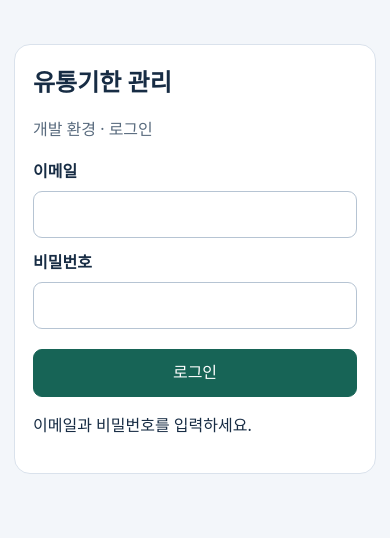
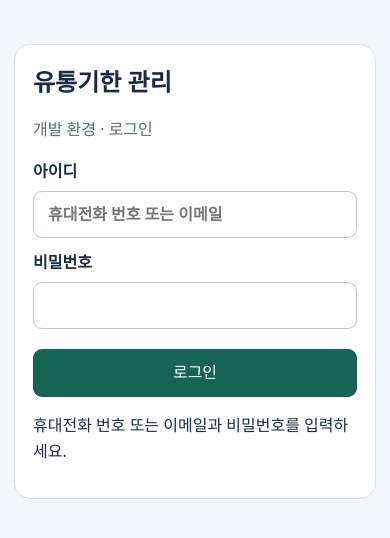
Before and after one commit to tndnjs321/ExpiryManager, a plain HTML site: page index.html in a window 390 px wide. Drawn offline with nearby package versions, Linux system fonts and the light colour scheme.

Commit message:
Accept Korean mobile number or email for password login

```diff
--- a/index.html
+++ b/index.html
@@ -25,7 +25,7 @@ dialog{width:min(540px,calc(100% - 28px));max-height:85vh;overflow-y:auto;border
 </style>
 
 <style>[hidden]{display:none!important}#authGate{max-width:480px;margin:auto;padding:24px 14px}#authGate label{margin:12px 0}#authGate input{margin-top:6px}#authGate button{width:100%;margin-top:8px}#authBar{margin-top:14px;padding:12px;border:1px solid #dae2ec;border-radius:9px;background:#fff}</style>
-<div id="authGate"><section><h1>유통기한 관리</h1><p class="muted">개발 환경 · 로그인</p><form id="authForm" hidden><label>이메일<input id="authEmail" type="email" autocomplete="username" required></label><label>비밀번호<input id="authPassword" type="password" autocomplete="current-password" required></label><button class="primary" id="authSubmit">로그인</button></form><p id="authStatus" role="status">연결 확인 중…</p><button id="authExit" hidden>로그아웃</button></section></div>
+<div id="authGate"><section><h1>유통기한 관리</h1><p class="muted">개발 환경 · 로그인</p><form id="authForm" hidden><label>아이디<input id="authEmail" type="text" autocomplete="username" autocapitalize="none" spellcheck="false" placeholder="휴대전화 번호 또는 이메일" required></label><label>비밀번호<input id="authPassword" type="password" autocomplete="current-password" required></label><button class="primary" id="authSubmit">로그인</button></form><p id="authStatus" role="status">연결 확인 중…</p><button id="authExit" hidden>로그아웃</button></section></div>
 <main id="appMain" hidden inert><header><div><span class="muted">BAKERY · STORE TOOLS</span><h1>유통기한 관리</h1><div id="today" class="muted"></div></div><button id="add" class="primary">상품 등록</button></header><div id="authBar" class="row"><div><strong id="authStore"></strong><div class="muted">개발용 · 상품 데이터는 이 브라우저에만 저장됩니다.</div></div><button id="appLogout">로그아웃</button></div>
 <div class="stats"><button data-view="active">관리 중<strong id="countActive">0</strong></button><button data-view="expired">기한 경과<strong id="countExpired">0</strong></button><button data-view="today">오늘까지<strong id="countToday">0</strong></button><button data-view="soon">2일 이내<strong id="countSoon">0</strong></button></div>
 <section><h2 id="formTitle">입고 상품 등록</h2><form id="form"><div class="fields"><div id="nameField"><label for="name">상품명 *</label><input id="name" required maxlength="100" autocomplete="off" role="combobox" aria-autocomplete="list" aria-haspopup="listbox" aria-controls="nameOptions" aria-expanded="false" placeholder="상품명 입력 또는 선택"><div id="nameSuggestions" hidden><div id="nameHeading" class="name-heading">등록된 상품</div><div id="nameOptions" role="listbox" aria-label="등록된 상품명"></div><p id="nameEmpty" hidden>일치하는 상품이 없습니다. 새 상품명으로 등록할 수 있습니다.</p></div></div><label>유통기한 *<input id="expiry" type="date" required></label><label>수량 <small>선택</small><input id="quantity" type="number" min="1" max="999999" step="1" placeholder="미입력 가능"></label><label class="wide">메모 <small>선택</small><input id="note" maxlength="300" placeholder="예: 냉장 쇼케이스 / 진열 위치"></label></div><div class="actions"><button type="submit" class="primary" id="save">등록</button><button type="button" id="cancel" hidden>수정 취소</button></div></form><div id="message" role="status" aria-live="polite"></div></section>
@@ -91,7 +91,7 @@ function clearUI(){if(el('cleanupDialog').open)el('cleanupDialog').close();reset
 async function inspect(session,seq){
  if(seq!==revision)return;
  el('authForm').hidden=!!session;el('authExit').hidden=!session;
- if(!session){authorizedUser=null;hide();msg('이메일과 비밀번호를 입력하세요.');return;}
+ if(!session){authorizedUser=null;hide();msg('휴대전화 번호 또는 이메일과 비밀번호를 입력하세요.');return;}
  msg('매장 접근 권한 확인 중…');
  try{
   const {data,error}=await client.schema('bakery_dev').from('store_members').select('role, stores(id,name)').eq('user_id',session.user.id);
@@ -113,7 +113,7 @@ client.auth.onAuthStateChange((event,session)=>{
 });
 el('authForm').onsubmit=async e=>{
  e.preventDefault();el('authSubmit').disabled=true;msg('로그인 중…');
- try{const {error}=await client.auth.signInWithPassword({email:el('authEmail').value.trim(),password:el('authPassword').value});if(error)msg('로그인 실패: '+error.message);}
+ try{const id=el('authEmail').value.trim();const password=el('authPassword').value;let credentials;if(id.includes('@')){credentials={email:id,password};}else{const phone=id.replace(/[\s-]/g,'');const normalized=/^010\d{8}$/.test(phone)?'+82'+phone.slice(1):phone;if(!/^\+8210\d{8}$/.test(normalized)){msg('올바른 휴대전화 번호 또는 이메일을 입력하세요.');return;}credentials={phone:normalized,password};}const {error}=await client.auth.signInWithPassword(credentials);if(error)msg('로그인 실패: '+error.message);}
  catch(e){msg('로그인 연결 오류: '+e.message);}
  finally{el('authPassword').value='';el('authSubmit').disabled=false;}
 };
```
